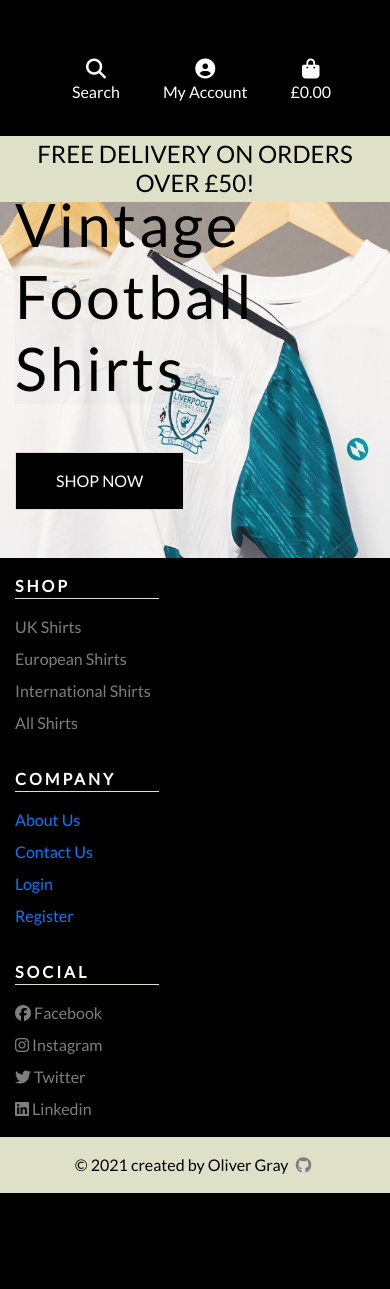
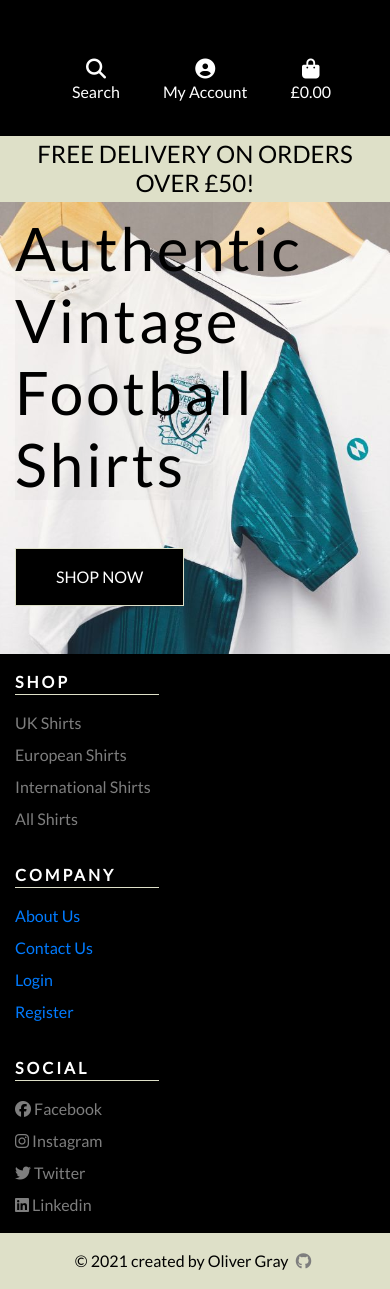
Before and after one commit to OliverGray03/cult_classics, a Django app: page / in a window 390 px wide. Before the commit the page ends 1193 px from the top, so only its background shows below. Run offline with Django 3.2, Linux system fonts and the light colour scheme; some libraries are stand-ins or nearby versions.

Commit message:
Fixed padding on mobile home screen and profile page missing an end div

```diff
--- a/home/templates/home/index.html
+++ b/home/templates/home/index.html
@@ -12,8 +12,8 @@
 {% block content %}
 <div class="container h-100">
     <div class="row h-100">
-        <div class="col-7 col-md-6 col-sm-12 my-auto">
-            <h1 class="display-4 text-black home-header mt-sm-5"><strong>Authentic Vintage Football Shirts</strong>
+        <div class="col-7 col-md-6 col-sm-12 my-auto pt-5">
+            <h1 class="display-4 text-black home-header mt-sm-5 pt-5"><strong>Authentic Vintage Football Shirts</strong>
             </h1>
             <div class="my-5">
                 <h4>
--- a/products/templates/products/product_detail.html
+++ b/products/templates/products/product_detail.html
@@ -110,7 +110,11 @@
             </div>
             <div class="col">
                 <h2>Favorites</h2>
+                {% if request.user.is_authenticated %}
                 {% include './product_list.html' with products=favorites %}
+                {% else %}
+                <h3>Login to view your saved items</h3>
+                {% endif %}
 
             </div>
             <div class=" col-12 break-color">
```
Also changed, not shown: profiles/templates/profiles/profile.html (+6 -5 lines).
